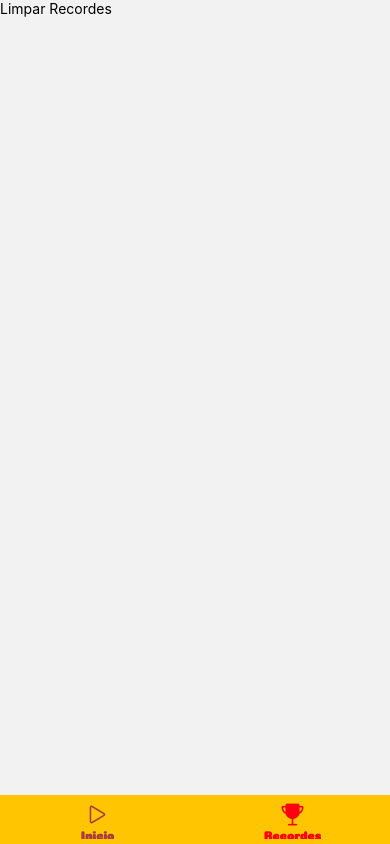
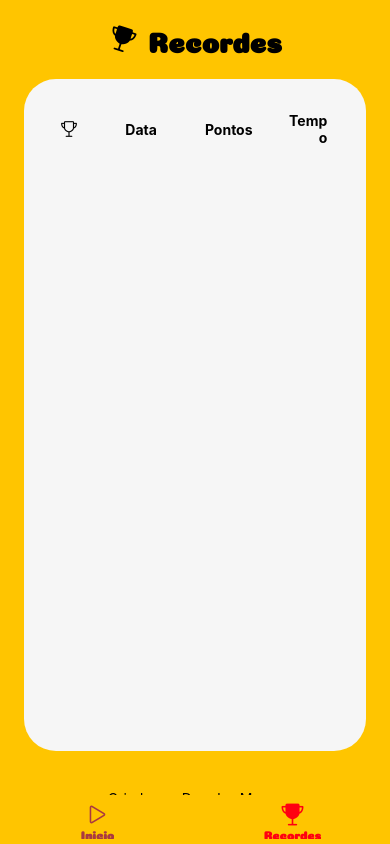
Before and after one commit to douglas-moura/jogo-da-memoria, a React Native app: screen /Recordes in a window 390 px wide. Built offline with nearby package versions, Linux system fonts and the light colour scheme.

Commit message:
style: Estilo da tela de recordes definido

```diff
--- a/app/screens/TelaJogo.tsx
+++ b/app/screens/TelaJogo.tsx
@@ -1,7 +1,6 @@
 import { StyleSheet, View, Text } from 'react-native'
 import { SafeAreaView } from 'react-native-safe-area-context'
 import { useEffect, useState } from 'react'
-import { useFonts } from 'expo-font'
 import { cores_global, espacamentos_global, bordas_global } from '../../assets/style/style_global'
 import { useJogo } from '../../context/JogoContext'
 import MensagemParabens from '../../assets/components/MensagemParabens'
@@ -16,19 +15,12 @@ export default function TelaJogo() {
     const [grade, setGrade] = useState(p1.gerarGrade())
     const { start, acertos } = useJogo()
 
-    const [fontsLoaded] = useFonts({
-        'Coiny-Regular': require('../../assets/fonts/Coiny-Regular.ttf'),
-    })
-
     useEffect(() => {
         if (start) {
             setGrade(p1.gerarGrade())
         }
     },[start])
 
-    if (!fontsLoaded) {
-        return <View><Text>Carregando fontes...</Text></View>;
-    } else {
     return (
         <SafeAreaView style={[styles.container, { flex: 1 }]} edges={['top', 'bottom']}>
             {acertos == 10 ? <MensagemParabens /> : null }
@@ -39,7 +31,6 @@ export default function TelaJogo() {
             <Rodape />
         </SafeAreaView>
     )
-    }
 }
 
 const styles = StyleSheet.create({
--- a/app/screens/TelaRecordes.tsx
+++ b/app/screens/TelaRecordes.tsx
@@ -1,9 +1,13 @@
-import { View, Text, Button, Pressable  } from 'react-native'
+import { View, Text, FlatList, Pressable, StyleSheet  } from 'react-native'
 import { SafeAreaView } from 'react-native-safe-area-context'
 import { buscarHistorico } from '../../assets/functions/resultadosPartida'
 import { useEffect, useState } from 'react'
+import { bordas_global, cores_global, espacamentos_global } from '../../assets/style/style_global'
+import { useFonts } from 'expo-font'
 import AsyncStorage from '@react-native-async-storage/async-storage'
 import numToTime from '../../assets/functions/numToTime'
+import Icon from 'react-native-vector-icons/Ionicons'
+import Rodape from '../../assets/components/Rodape'
 
 type ResultadoPartida = {
     data: Date
@@ -11,39 +15,143 @@ type ResultadoPartida = {
     tempo: number
 }
 
+
 export default function TelaRecordes() {
     const [recordes, setRecordes] = useState<ResultadoPartida[] | null>(null)
+
+    const [fontsLoaded] = useFonts({
+        'Coiny-Regular': require('../../assets/fonts/Coiny-Regular.ttf'),
+    })
 
     useEffect(() => {
         const carregarHistorico = async () => {
             const historico = await buscarHistorico()
-            setRecordes(historico)
-            console.table(historico)
+            const ordenado = historico.sort((a: ResultadoPartida, b: ResultadoPartida) => b.pontos - a.pontos)
+            setRecordes(ordenado)
         }
 
         carregarHistorico()
     }, [])
 
+    const definirCor = (i: number| string): string => {
+        switch (i) {
+            case 0: return '#FFD900' // 1º lugar
+            case 1: return '#B4BED5' // 2º lugar
+            case 2: return '#EC9E6B' // 3º lugar
+            case 'i0': return '#FFF099' // 1º lugar
+            case 'i1': return '#E5E9F0' // 2º lugar
+            case 'i2': return '#F8D9C5' // 3º lugar
+            default: return cores_global.neutra
+        }
+    }
+
+    if (!fontsLoaded) {
+        return <View><Text>Carregando fontes...</Text></View>;
+    } else {
         return (
-        <SafeAreaView>
+            <SafeAreaView style={styles.paginaRecordes}>
+                <View style={styles.desempPaginaTitulo}>
+                    <Icon style={styles.desempPaginaTituloIcone} name="trophy" />
+                    <Text style={styles.desempPaginaTituloTexto}>Recordes</Text>
+                </View>
+                <View style={styles.desempTabela}>
+                    <View style={styles.desempTabelaLinha}>
+                        <View style={[styles.desempTabelaColuna, { width: '15%' }]}>
+                            <Icon name="trophy-outline" size={18} style={styles.desempIcone} />
+                        </View>
+                        <View style={[styles.desempTabelaColuna, { width: '30%' }]}>
+                            <Text style={[styles.desempTabelaLinhaHead, { textAlign: 'left' }]}>Data</Text>
+                        </View>
+                        <View style={[styles.desempTabelaColuna, { width: '25%' }]}>
+                            <Text style={[styles.desempTabelaLinhaHead, { textAlign: 'right', width: '70%' }]}>Pontos</Text>
+                        </View>
+                        <View style={[styles.desempTabelaColuna, { width: '25%' }]}>
+                            <Text style={[styles.desempTabelaLinhaHead, { textAlign: 'right', width: '60%' }]}>Tempo</Text>
+                        </View>
+                    </View>
+                    <FlatList data={recordes} renderItem={({item, index}) => (
+                            <View style={[styles.desempTabelaLinha, { backgroundColor: definirCor(index), }]}>
+                                <View style={[styles.desempTabelaColuna, { width: '15%' }]}>
+                                    {index < 3 ? <Icon name="trophy-outline" size={18} style={[styles.desempIcone, { backgroundColor: definirCor('i' + index) }]} /> : null}
+                                </View>
+                                <View style={[styles.desempTabelaColuna, { width: '30%' }]}>
+                                    <Text>{item.data.toLocaleDateString('pt-BR', {day: '2-digit', month: '2-digit', year: 'numeric'})}</Text>
+                                </View>
+                                <View style={[styles.desempTabelaColuna, { width: '25%' }]}>
+                                    <Text style={{ textAlign: 'right', width: '70%' }}>{item.pontos.toLocaleString('de-DE')}</Text>
+                                </View>
+                                <View style={[styles.desempTabelaColuna, { width: '25%' }]}>
+                                    <Text style={{ textAlign: 'right', width: '60%' }}>{numToTime(item.tempo)}</Text>
+                                </View>
+                            </View>
+                        )}
+                        keyExtractor={(item, index) => index.toString()}
+                    />
+                </View>
+                <View style={{ height: '10%', justifyContent: 'center', marginTop: 16 }}>
+                    <Rodape />
+                </View>
+                {/*
                 <Pressable onPress={async () => {
                     await AsyncStorage.removeItem('@historico_partidas')
                     setRecordes(null) // Limpa a lista na tela
                     alert('Recordes apagados!')
                 }}><Text>Limpar Recordes</Text></Pressable>
-            {
-                recordes ? recordes.map((element, index) => (
-                    <View key={index}>
-                        <Text>Data: {element.data.toLocaleDateString('pt-BR', {
-                            day: '2-digit',
-                            month: '2-digit',
-                            year: 'numeric'}
-                        )}</Text>
-                        <Text>Pontos: {element.pontos.toLocaleString('de-DE')}</Text>
-                        <Text>Tempo: {numToTime(element.tempo)}</Text>
-                    </View>
-                )) : <Text>Nenhum recorde</Text>
-            }
+                */}
             </SafeAreaView>
         )
     }
+}
+
+const styles = StyleSheet.create({
+    paginaRecordes: {
+        flex: 1,
+        backgroundColor: cores_global.secundaria._500,
+        padding: espacamentos_global.padding_0x,
+    },
+    desempPaginaTitulo: {
+        flexDirection: 'row',
+        justifyContent: 'center',
+        alignItems: 'center',
+        marginBottom: espacamentos_global.padding_0x
+    },
+    desempPaginaTituloIcone: {
+        fontSize: 28,
+        marginRight: 12,
+        transform: 'rotate(18deg)',
+    },
+    desempPaginaTituloTexto: {
+        fontFamily: 'Coiny-Regular',
+        fontSize: 28,
+        fontWeight: 'bold'
+    },
+    desempTabela: {
+        height: '90%',
+        backgroundColor: cores_global.neutra,
+        padding: espacamentos_global.padding_1x,
+        borderRadius: bordas_global.rounded_1x
+    },
+    desempTabelaLinha: {
+        flexDirection: 'row',
+        justifyContent: 'space-between',
+        alignItems: 'center',
+        borderRadius: bordas_global.rounded_0x,
+        padding: espacamentos_global.padding_2x,
+        marginVertical: espacamentos_global.padding_3x,
+        width: '100%',
+    },
+    desempTabelaLinhaHead: {
+        fontWeight: 'bold',
+        fontSize: 14
+    },
+    desempTabelaColuna: {
+        alignItems: 'center',
+        paddingVertical: espacamentos_global.padding_3x,
+    },
+    desempIcone: {
+        aspectRatio: 1,
+        padding: espacamentos_global.padding_2x,
+        borderRadius: bordas_global.rounded_0x
+
+    }
+})
```
Lines whose indentation alone changed are shown as unchanged.
